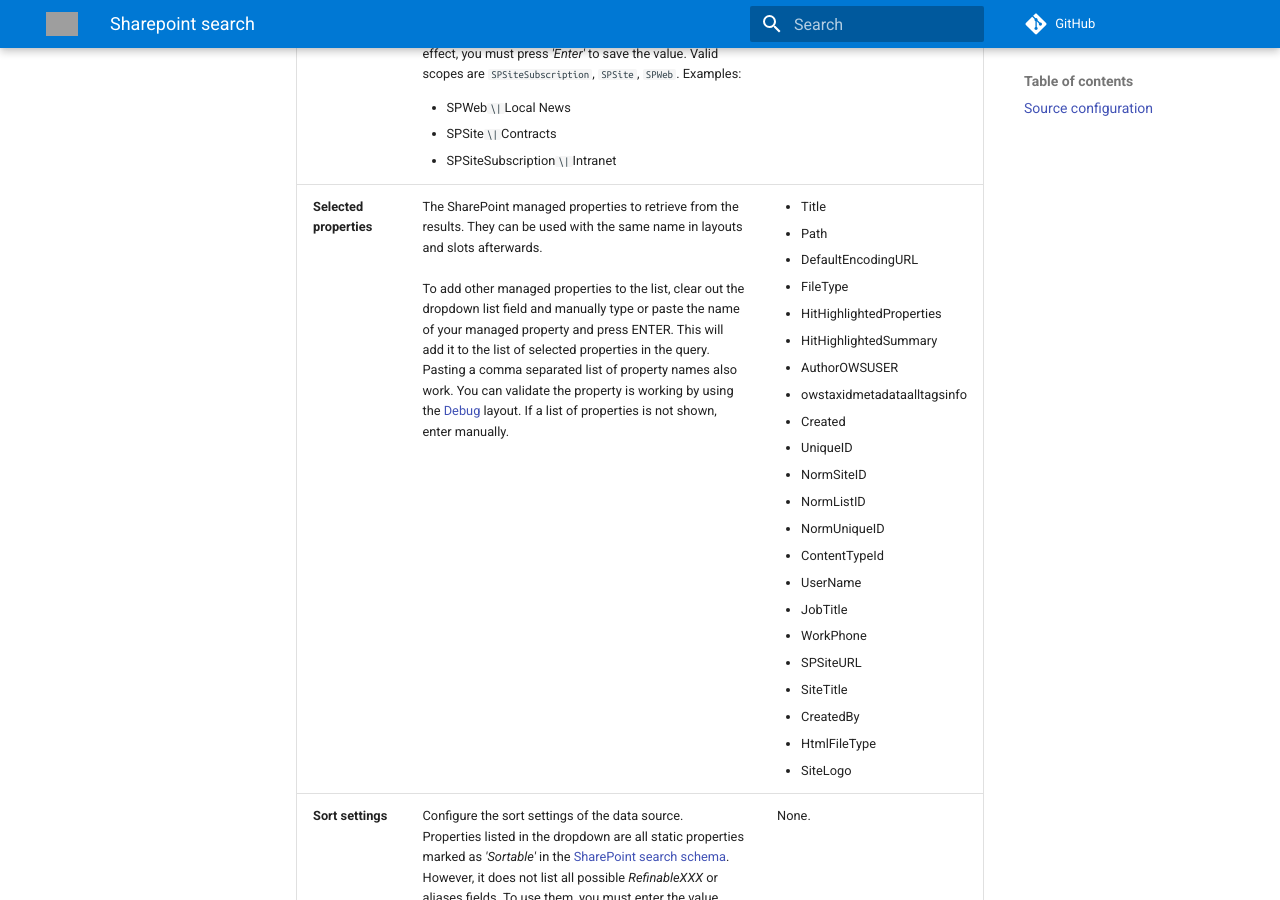
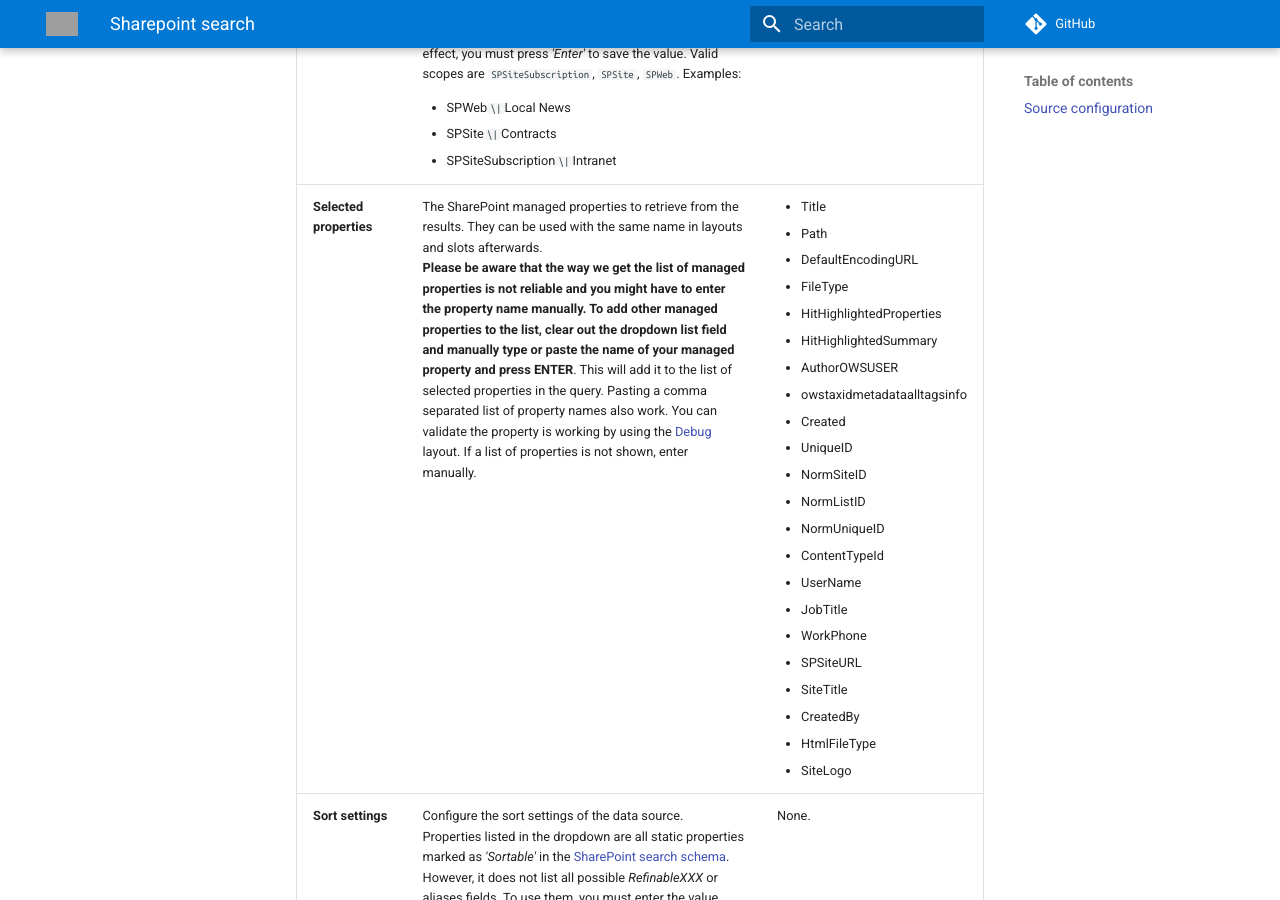
Before and after one commit to dominic5perezd/pnp-modern-search, an MkDocs documentation site: the page built from docs/usage/search-results/data-sources/sharepoint-search.md, in a window 1280 px wide and 900 px high, scrolled down 765 px. Built offline with MkDocs 1.6.1 and Material for MkDocs 9.7.7, drawn with Linux system fonts in a browser that asks for light colours; comment, search, counter and statistics services are not loaded; grey boxes are pictures that could not be loaded.

Commit message:
Update image paths in documentation files, highlighted that manual input in Selected Properties can be required, updated list of project contributors

```diff
--- a/docs/usage/search-results/data-sources/sharepoint-search.md
+++ b/docs/usage/search-results/data-sources/sharepoint-search.md
@@ -9,7 +9,7 @@ The _'SharePoint Search'_ data source retrieve items from the SharePoint search
 | **Query text** | The input query text to pass to the search engine. This setting is not configurable directly in the data source options. To enable it, go to the third configuration page of the Web Part and select either a static or dynamic value (Ex: from a connected search box Web Part). See [the connection documentation](../../search-results/connections/index.md) for more information on how to configure this option. This value can be then used in the **Query template** using the `{searchTerms}` token. Also this value can be a [Keyword Query Language expression (KQL)](https://docs.microsoft.com/sharepoint/dev/general-development/keyword-query-language-kql-syntax-reference). | None.
 | **Query template** | The search query template to use. It allows you to use dynamic tokens according to the context or specify conditions that should always apply to the query. | `{searchTerms}`
 | **Result source ID** | Can be either a built-in result source ID listed in the dropdown, or a custom result source that you specify. Type the `GUID` of the result source, or the `SCOPE` and `NAME`, separated by `\|` (pipe character). For this to take effect, you must press _'Enter'_ to save the value. Valid scopes are `SPSiteSubscription`, `SPSite`, `SPWeb`. Examples: <ul><li>SPWeb`\|`Local News</li><li>SPSite`\|`Contracts</li><li>SPSiteSubscription`\|`Intranet</li></ul> | LocalSharePointResults
-| **Selected properties** | The SharePoint managed properties to retrieve from the results. They can be used with the same name in layouts and slots afterwards.<br/><br/>To add other managed properties to the list, clear out the dropdown list field and manually type or paste the name of your managed property and press ENTER. This will add it to the list of selected properties in the query. Pasting a comma separated list of property names also work. You can validate the property is working by using the [Debug](../layouts/#debug) layout. If a list of properties is not shown, enter manually.| <ul><li>Title</li><li>Path</li><li>DefaultEncodingURL</li><li>FileType</li><li>HitHighlightedProperties</li><li>HitHighlightedSummary</li><li>AuthorOWSUSER</li><li>owstaxidmetadataalltagsinfo</li><li>Created</li><li>UniqueID</li><li>NormSiteID</li><li>NormListID</li><li>NormUniqueID</li><li>ContentTypeId</li><li>UserName</li><li>JobTitle</li><li>WorkPhone</li><li>SPSiteURL</li><li>SiteTitle</li><li>CreatedBy</li><li>HtmlFileType</li><li>SiteLogo</li></ul>
+| **Selected properties** | The SharePoint managed properties to retrieve from the results. They can be used with the same name in layouts and slots afterwards.<br/><b> Please be aware that the way we get the list of managed properties is not reliable and you might have to enter the property name manually. To add other managed properties to the list, clear out the dropdown list field and manually type or paste the name of your managed property and press ENTER</b>. This will add it to the list of selected properties in the query. Pasting a comma separated list of property names also work. You can validate the property is working by using the [Debug](../layouts/#debug) layout. If a list of properties is not shown, enter manually.| <ul><li>Title</li><li>Path</li><li>DefaultEncodingURL</li><li>FileType</li><li>HitHighlightedProperties</li><li>HitHighlightedSummary</li><li>AuthorOWSUSER</li><li>owstaxidmetadataalltagsinfo</li><li>Created</li><li>UniqueID</li><li>NormSiteID</li><li>NormListID</li><li>NormUniqueID</li><li>ContentTypeId</li><li>UserName</li><li>JobTitle</li><li>WorkPhone</li><li>SPSiteURL</li><li>SiteTitle</li><li>CreatedBy</li><li>HtmlFileType</li><li>SiteLogo</li></ul>
 | **Sort settings** | Configure the sort settings of the data source. Properties listed in the dropdown are all static properties marked as _'Sortable'_ in the [SharePoint search schema](https://docs.microsoft.com/sharepoint/technical-reference/). However, it does not list all possible _RefinableXXX_ or aliases fields. To use them, you must enter the value manually and press 'Enter' to validate. For a particular field, you can define if it should be used for initial sort (i.e. when the results are loaded for the first time) or be only available for users in the sort control (i.e. after the results are loaded). **The sort control does not consider default sort fields (i.e. select them by default) and you can only sort on a single field at a time according the fields you defined**. If no user sort fields are defined in the configuration, the sort control won't be displayed.  | None.
 | **Refinement filters** | The initial refinement filters to apply to the query. Filters has to be written using FQL ([Fast Query Language](https://docs.microsoft.com/sharepoint/dev/general-development/fast-query-language-fql-syntax-reference)) (e.g. `FileType:equals("docx")`). They will be applied every time to the current search query regardless selected filters from connected Web Parts. Note: for string expressions, use `"` instead of `'`. | None.
 | **Language of the search request** | The language to use for the search request. By default the search request will be made using the current user interface language. This parameter is mainly used to process diacritics, plurals, etc. correctly according to the language. | Current UI language.
```
Also changed, not shown: docs/QnA.md (+1 -1 lines), docs/index.md (+7 -10 lines).
